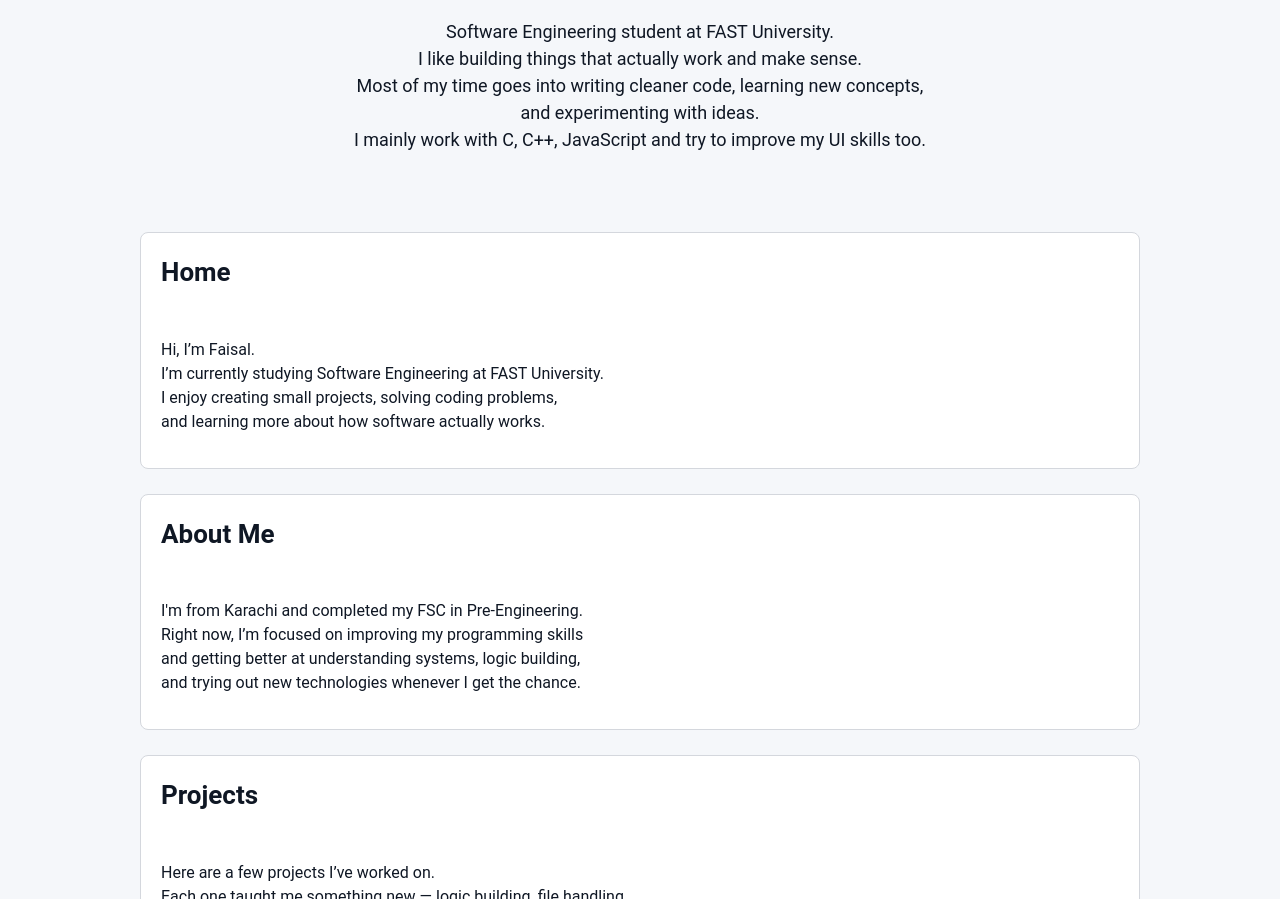
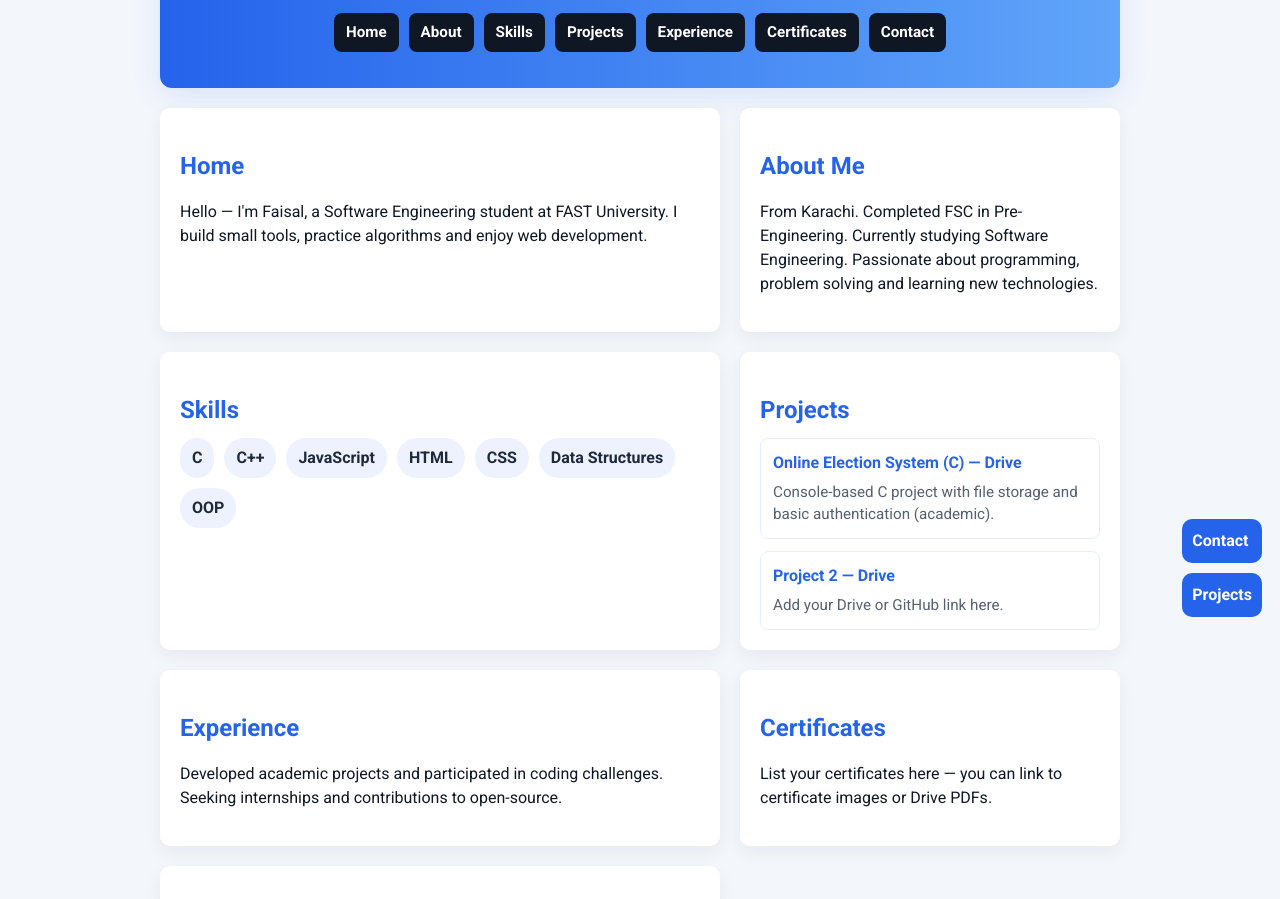
Before and after one commit to k253022-spec/portfolio, a plain HTML site: page index.html in a window 1280 px wide. Shown: the part 165-1064 px from the top of the page. Drawn offline with Linux system fonts and the light colour scheme.

Commit message:
Update index.html

```diff
--- a/index.html
+++ b/index.html
@@ -1,24 +1,31 @@
-<!DOCTYPE html>
+<!doctype html>
 <html lang="en">
-
 <head>
-    <meta charset="UTF-8">
-    <meta name="viewport" content="width=device-width, initial-scale=1.0">
-    <title>Faisal's Portfolio</title>
-
+  <meta charset="utf-8">
+  <meta name="viewport" content="width=device-width,initial-scale=1">
+  <title>Faisal — Software Engineer | FAST University</title>
+  <meta name="description" content="Faisal — Software Engineering student at FAST University. Portfolio including projects, skills, and contact.">
+  <link href="https://fonts.googleapis.com/css2?family=Roboto:wght@400;700&display=swap" rel="stylesheet">
   <style>
   :root {
-            --bg: #f5f7fa;
-            --dark: #0f1724;
-            --primary: #3a6ff8;
-            --light: #ffffff;
-            --border: #d4d7dd;
+    --blue: #2563eb;
+    --bg: #f3f6fb;
+    --card: #ffffff;
+    --muted: #556070;
+  }
+
+  * {
+    box-sizing: border-box;
+  }
+
+  html, body {
+    height: 100%;
   }
 
   body {
     font-family: Roboto, Arial, Helvetica, sans-serif;
     background: var(--bg);
-            color: var(--dark);
+    color: #0f1724;
     line-height: 1.5;
     margin: 0;
   }
@@ -29,150 +36,252 @@
     padding: 20px;
   }
 
-        header {
-            text-align: center;
-            padding: 40px 0;
+  .site-header {
+    background: linear-gradient(90deg, var(--blue), #60a5fa);
+    color: #fff;
+    padding: 36px;
+    border-radius: 12px;
+    box-shadow: 0 8px 30px rgba(37, 99, 235, 0.12);
   }
 
-        header h1 {
-            font-size: 36px;
+  .site-header h1 {
+    font-size: 2rem;
+    margin: 0 0 6px;
+  }
+
+  .site-header p {
+    opacity: 0.95;
     margin: 0;
   }
 
-        header p {
-            font-size: 18px;
-            margin-top: 10px;
+  nav {
+    display: flex;
+    gap: 10px;
+    justify-content: center;
+    margin-top: 14px;
+    flex-wrap: wrap;
   }
 
-        section {
-            background: var(--light);
-            padding: 20px;
-            margin-top: 25px;
+  .nav-link {
+    background: #0f1724;
+    color: #fff;
+    padding: 8px 12px;
     border-radius: 8px;
-            border: 1px solid var(--border);
+    text-decoration: none;
+    font-weight: 600;
+    font-size: 0.95rem;
   }
 
-        section h2 {
-            margin-top: 0;
-            font-size: 26px;
+  .nav-link:hover {
+    opacity: 0.9;
   }
 
-        p {
-            margin: 8px 0 14px 0;
-            white-space: pre-line;
+  main {
+    display: grid;
+    grid-template-columns: 1fr;
+    gap: 20px;
+    margin-top: 20px;
   }
 
-        .project,
-        .cert {
+  section.card {
+    background: var(--card);
+    padding: 20px;
+    border-radius: 10px;
+    box-shadow: 0 6px 18px rgba(15, 23, 36, 0.06);
+  }
+
+  section.card h2 {
+    color: var(--blue);
+    margin-bottom: 10px;
+  }
+
+  .skills {
+    display: flex;
+    flex-wrap: wrap;
+    gap: 10px;
+  }
+
+  .skill {
+    background: #eef2ff;
+    padding: 8px 12px;
+    border-radius: 999px;
+    font-weight: 600;
+    color: #1e293b;
+  }
+
+  .projects-list {
+    display: grid;
+    gap: 12px;
+  }
+
+  .project {
     padding: 12px;
-            border: 1px solid var(--border);
-            border-radius: 6px;
-            margin-bottom: 12px;
+    border-radius: 8px;
+    border: 1px solid #e6eefc;
+  }
+
+  .project a {
+    font-weight: 700;
+    text-decoration: none;
+    color: var(--blue);
+  }
+
+  .project p {
+    margin: 6px 0 0;
+    color: var(--muted);
+    font-size: 0.95rem;
+  }
+
+  .btn {
+    display: inline-block;
+    padding: 10px 14px;
+    border-radius: 10px;
+    text-decoration: none;
+    font-weight: 700;
+  }
+
+  .btn-primary {
+    background: var(--blue);
+    color: #fff;
+  }
+
+  .btn-muted {
+    background: #eef2ff;
+    color: var(--blue);
   }
 
   footer {
+    margin-top: 20px;
     text-align: center;
-            margin-top: 40px;
-            padding: 20px 0;
-            color: #666;
+    color: #475569;
+    font-size: 0.9rem;
+  }
+
+  @media(min-width: 800px) {
+    main {
+      grid-template-columns: 1fr 380px;
+    }
+  }
+
+  .quick {
+    position: fixed;
+    right: 18px;
+    bottom: 18px;
+    display: flex;
+    flex-direction: column;
+    gap: 10px;
+  }
+
+  .quick a {
+    background: var(--blue);
+    color: #fff;
+    padding: 10px;
+    border-radius: 10px;
+    text-decoration: none;
+    font-weight: 700;
   }
 </style>
+
 </head>
-
 <body>
-
   <div class="container">
-
-        <header>
+    <header class="site-header">
       <h1>Faisal</h1>
-            <p>
-                Software Engineering student at FAST University.
-                I like building things that actually work and make sense.
-                Most of my time goes into writing cleaner code, learning new concepts,
-                and experimenting with ideas.
-                I mainly work with C, C++, JavaScript and try to improve my UI skills too.
-            </p>
+      <p>Software Engineering student — FAST University · C / C++ / JavaScript · Building reliable systems and neat user interfaces</p>
+      <nav aria-label="Primary" style="margin-top:12px">
+        <a class="nav-link" href="#home">Home</a>
+        <a class="nav-link" href="#about">About</a>
+        <a class="nav-link" href="#skills">Skills</a>
+        <a class="nav-link" href="#projects">Projects</a>
+        <a class="nav-link" href="#experience">Experience</a>
+        <a class="nav-link" href="#certificates">Certificates</a>
+        <a class="nav-link" href="#contact">Contact</a>
+      </nav>
     </header>
-
-        <section>
+    <main>
+      <section id="home" class="card">
         <h2>Home</h2>
-            <p>
-                Hi, I’m Faisal.
-                I’m currently studying Software Engineering at FAST University.
-                I enjoy creating small projects, solving coding problems,
-                and learning more about how software actually works.
-            </p>
+        <p>Hello — I'm Faisal, a Software Engineering student at FAST University. I build small tools, practice algorithms and enjoy web development.</p>
       </section>
-
-        <section>
+      <section id="about" class="card">
         <h2>About Me</h2>
-            <p>
-                I'm from Karachi and completed my FSC in Pre-Engineering.
-                Right now, I’m focused on improving my programming skills
-                and getting better at understanding systems, logic building,
-                and trying out new technologies whenever I get the chance.
-            </p>
+        <p>From Karachi. Completed FSC in Pre-Engineering. Currently studying Software Engineering. Passionate about programming, problem solving and learning new technologies.</p>
       </section>
-
-        <section>
+      <section id="skills" class="card">
+        <h2>Skills</h2>
+        <div class="skills">
+          <span class="skill">C</span>
+          <span class="skill">C++</span>
+          <span class="skill">JavaScript</span>
+          <span class="skill">HTML</span>
+          <span class="skill">CSS</span>
+          <span class="skill">Data Structures</span>
+          <span class="skill">OOP</span>
+        </div>
+      </section>
+      <section id="projects" class="card">
         <h2>Projects</h2>
-
-            <p>
-                Here are a few projects I’ve worked on.
-                Each one taught me something new — logic building, file handling,
-                or understanding how things fit together.
-            </p>
-
-            <div class="project">
-                <strong>Project Example 1</strong>
-                <p>Simple description of your project goes here.</p>
+        <div class="projects-list" id="projects-list">
+          <article class="project">
+            <!-- Replace the href with your Google Drive link for the project folder or file -->
+            <a href="https://drive.google.com/drive/folders/PUT-YOUR-DRIVE-LINK-HERE" target="_blank" rel="noopener">Online Election System (C) — Drive</a>
+            <p>Console-based C project with file storage and basic authentication (academic).</p>
+          </article>
+          <article class="project">
+            <a href="https://drive.google.com/drive/folders/PUT-YOUR-DRIVE-LINK-HERE" target="_blank" rel="noopener">Project 2 — Drive</a>
+            <p>Add your Drive or GitHub link here.</p>
+          </article>
         </div>
-
-            <div class="project">
-                <strong>Project Example 2</strong>
-                <p>Another project description here.</p>
+      </section>
+      <section id="experience" class="card">
+        <h2>Experience</h2>
+        <p>Developed academic projects and participated in coding challenges. Seeking internships and contributions to open-source.</p>
+      </section>
+      <section id="certificates" class="card">
+        <h2>Certificates</h2>
+        <p>List your certificates here — you can link to certificate images or Drive PDFs.</p>
+      </section>
+      <section id="contact" class="card">
+        <h2>Contact</h2>
+        <p>Email: <a href="mailto:faisalshk190@gmail.com">faisalshk190@gmail.com</a></p>
+      </section>
+    </main>
+    <footer>
+      <p>&copy; 2025 Faisal — Built with care</p>
+    </footer>
+    <div class="quick" aria-hidden>
+      <a href="#contact">Contact</a>
+      <a href="#projects">Projects</a>
     </div>
-
-        </section>
-
-        <section>
-            <h2>Experience</h2>
-            <p>
-                I’ve worked on several academic projects
-                and taken part in coding exercises and challenges.
-                I’m currently looking for internship opportunities
-                and also interested in contributing to open-source.
-            </p>
-        </section>
-
-        <section>
-            <h2>Certificates</h2>
-
-            <p>
-                Here are some certificates I've earned.
-                I’ll keep adding more as I complete new courses or workshops.
-            </p>
-
-            <div class="cert">Certificate Example 1</div>
-            <div class="cert">Certificate Example 2</div>
-
-        </section>
-
-        <section>
-            <h2>Contact</h2>
-            <p>
-                If you want to reach out, feel free to send me an email.
-                I’m open to learning opportunities, discussions,
-                or anything related to development.
-            </p>
-        </section>
-
-        <footer>
-            © 2025 Faisal — All Rights Reserved
-        </footer>
-
   </div>
-
+  <script>
+    // Smooth scroll and simple responsive nav (mobile)
+    document.querySelectorAll('a.nav-link').forEach(link => {
+      link.addEventListener('click', function(e) {
+        const href = this.getAttribute('href');
+        if(href && href.startsWith('#')){
+          e.preventDefault();
+          const el = document.querySelector(href);
+          if(el) el.scrollIntoView({behavior:'smooth'});
+        }
+      });
+    });
+    // If you prefer to store Drive links in browser localStorage, this snippet replaces placeholders:
+    (function(){
+      try{
+        const projects = JSON.parse(localStorage.getItem('driveLinks') || '[]');
+        if(projects.length){
+          const list = document.getElementById('projects-list');
+          list.innerHTML = '';
+          projects.forEach(p=>{
+            const art = document.createElement('article');
+            art.className = 'project';
+            art.innerHTML = <a href="${p.link}" target="_blank" rel="noopener">${p.title}</a><p>${p.desc}</p>;
+            list.appendChild(art);
+          })
+        }
+      }catch(e){/* ignore */ }
+    })();
+  </script>
 </body>
-
 </html>
```
Lines whose indentation alone changed are shown as unchanged.
